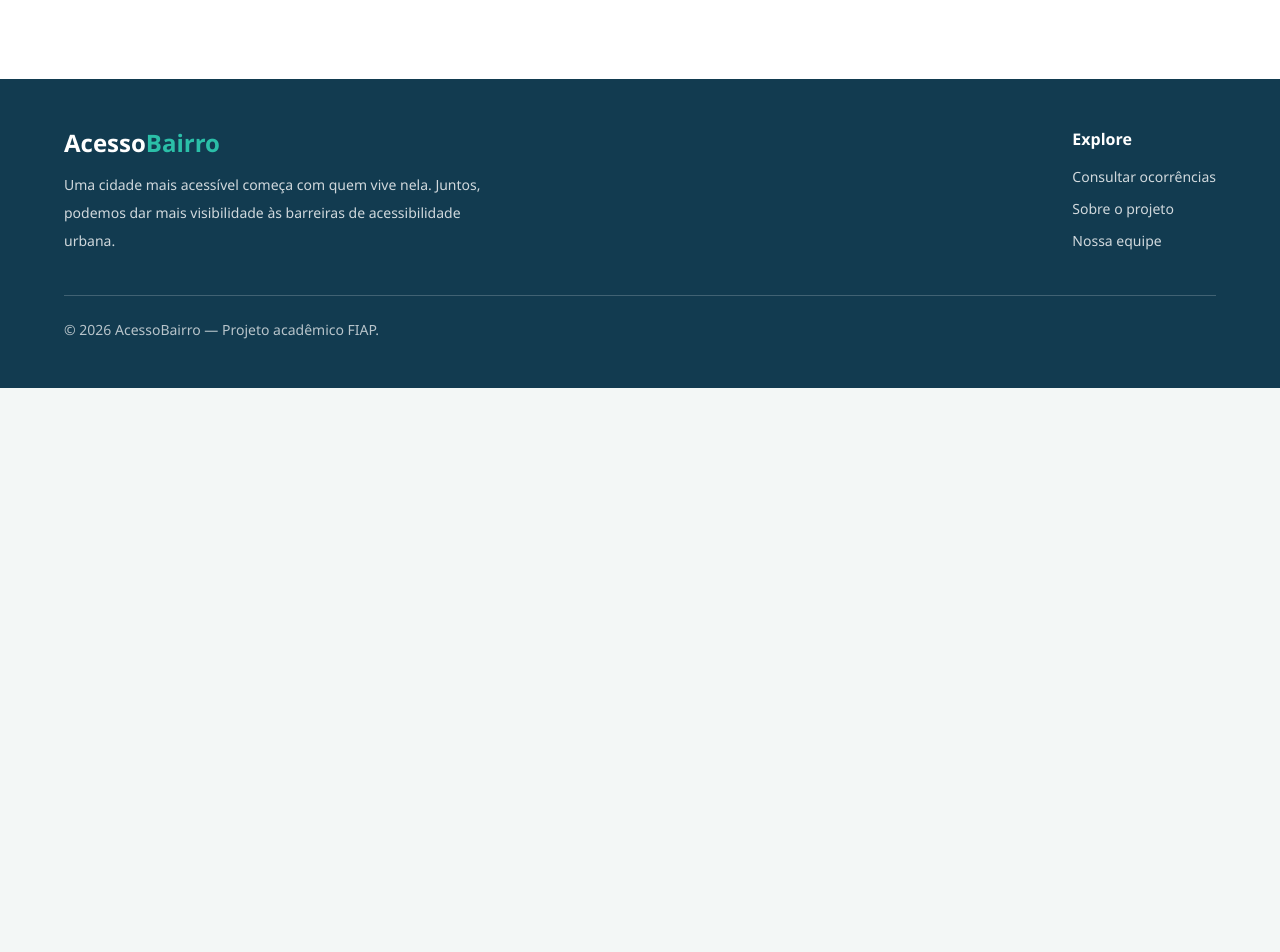
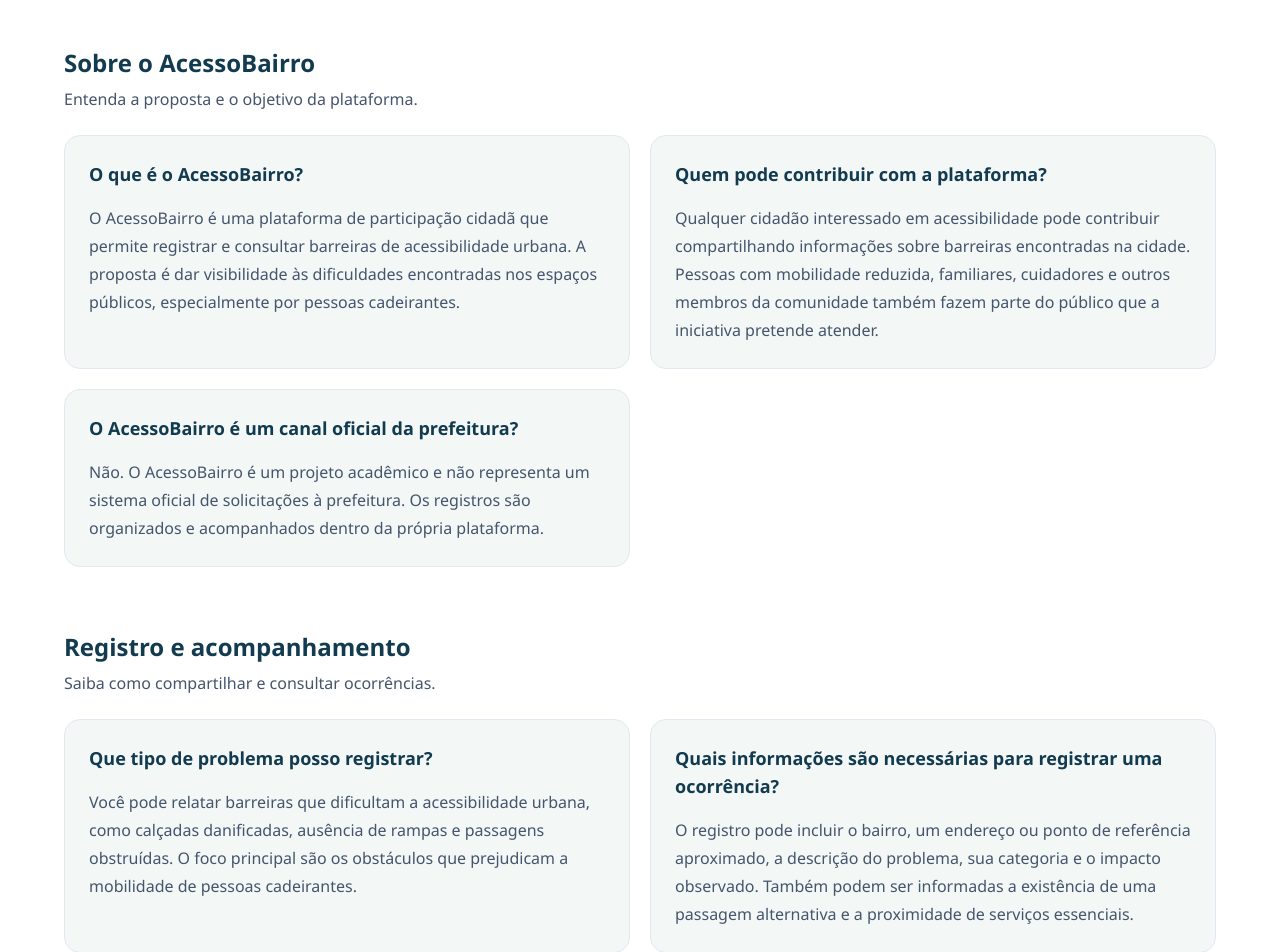
Before and after one commit to Caiomarqx/acessobairro, a React (Vite) app: page /faq in a window 1280 px wide. Shown: the part 840-1792 px from the top of the page. Before the commit the page ends 1228 px from the top, so only its background shows below. Built offline with nearby package versions, Linux system fonts and the light colour scheme.

Commit message:
feat: adiciona perguntas e respostas

```diff
--- a/src/pages/FAQ.tsx
+++ b/src/pages/FAQ.tsx
@@ -1,4 +1,57 @@
-
+const categoriasFAQ = [
+  {
+    titulo: 'Sobre o AcessoBairro',
+    descricao: 'Entenda a proposta e o objetivo da plataforma.',
+    perguntas: [
+      {
+        pergunta: 'O que é o AcessoBairro?',
+        resposta:
+          'O AcessoBairro é uma plataforma de participação cidadã que permite registrar e consultar barreiras de acessibilidade urbana. A proposta é dar visibilidade às dificuldades encontradas nos espaços públicos, especialmente por pessoas cadeirantes.',
+      },
+      {
+        pergunta: 'Quem pode contribuir com a plataforma?',
+        resposta:
+          'Qualquer cidadão interessado em acessibilidade pode contribuir compartilhando informações sobre barreiras encontradas na cidade. Pessoas com mobilidade reduzida, familiares, cuidadores e outros membros da comunidade também fazem parte do público que a iniciativa pretende atender.',
+      },
+      {
+        pergunta: 'O AcessoBairro é um canal oficial da prefeitura?',
+        resposta:
+          'Não. O AcessoBairro é um projeto acadêmico e não representa um sistema oficial de solicitações à prefeitura. Os registros são organizados e acompanhados dentro da própria plataforma.',
+      },
+    ],
+  },
+  {
+    titulo: 'Registro e acompanhamento',
+    descricao: 'Saiba como compartilhar e consultar ocorrências.',
+    perguntas: [
+      {
+        pergunta: 'Que tipo de problema posso registrar?',
+        resposta:
+          'Você pode relatar barreiras que dificultam a acessibilidade urbana, como calçadas danificadas, ausência de rampas e passagens obstruídas. O foco principal são os obstáculos que prejudicam a mobilidade de pessoas cadeirantes.',
+      },
+      {
+        pergunta: 'Quais informações são necessárias para registrar uma ocorrência?',
+        resposta:
+          'O registro pode incluir o bairro, um endereço ou ponto de referência aproximado, a descrição do problema, sua categoria e o impacto observado. Também podem ser informadas a existência de uma passagem alternativa e a proximidade de serviços essenciais.',
+      },
+      {
+        pergunta: 'Como posso consultar as ocorrências registradas?',
+        resposta:
+          'A plataforma disponibiliza uma listagem de ocorrências para consulta. Os registros podem ser organizados por critérios como bairro, categoria do problema e situação atual.',
+      },
+      {
+        pergunta: 'O que significam os status das ocorrências?',
+        resposta:
+          'ABERTA indica que a ocorrência foi registrada na plataforma. EM_ANALISE significa que o registro está sendo avaliado pelos responsáveis pelo sistema. ENCERRADA indica que o registro foi encerrado administrativamente.',
+      },
+      {
+        pergunta: 'Uma ocorrência encerrada significa que o problema foi resolvido?',
+        resposta:
+          'Não necessariamente. O encerramento representa uma atualização administrativa dentro da plataforma e não comprova que a barreira física foi removida ou que houve algum reparo no local.',
+      },
+    ],
+  }
+]
 function FAQ() {
   return (
     <main className="min-h-screen bg-background">
@@ -37,6 +90,44 @@ function FAQ() {
             Nesta seção você encontrará informações para
             entender melhor o funcionamento do AcessoBairro.
           </p>
+          <div className="mt-12 space-y-16">
+            {categoriasFAQ.map((categoria, indice) => (
+              <section
+                key={categoria.titulo}
+                aria-labelledby={`categoria-faq-${indice}`}
+              >
+                <div>
+                  <h3
+                    id={`categoria-faq-${indice}`}
+                    className="text-2xl font-bold text-primary"
+                  >
+                    {categoria.titulo}
+                  </h3>
+
+                  <p className="mt-2 text-slate-600">
+                    {categoria.descricao}
+                  </p>
+                </div>
+
+                <div className="mt-6 grid gap-5 md:grid-cols-2">
+                  {categoria.perguntas.map((item) => (
+                    <article
+                      key={item.pergunta}
+                      className="rounded-2xl border border-slate-200 bg-background p-6"
+                    >
+                      <h4 className="text-lg font-bold leading-7 text-primary">
+                        {item.pergunta}
+                      </h4>
+
+                      <p className="mt-4 leading-7 text-slate-600">
+                        {item.resposta}
+                      </p>
+                    </article>
+                  ))}
+                </div>
+              </section>
+            ))}
+          </div>
         </div>
       </section>
     </main>
```
